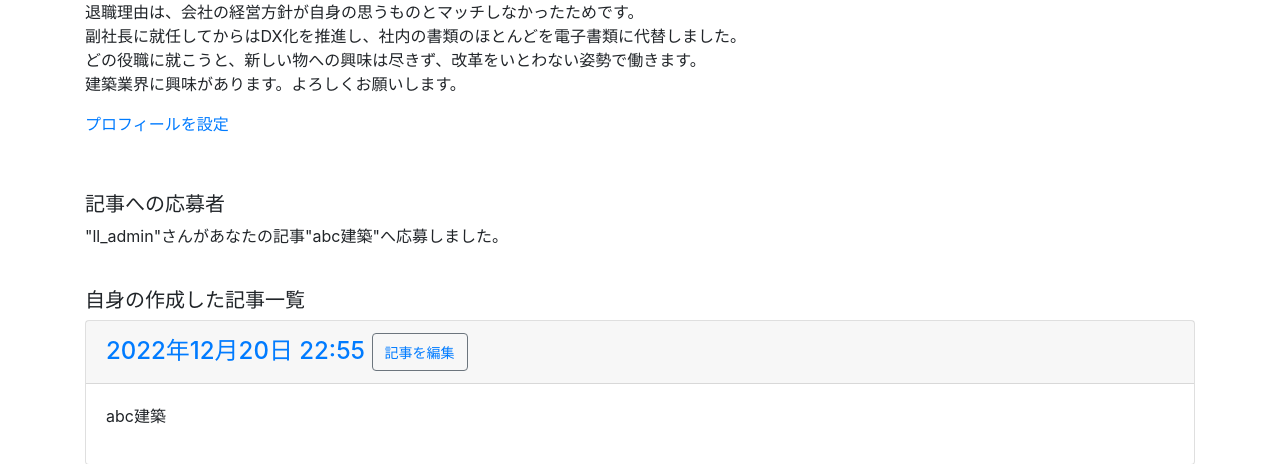
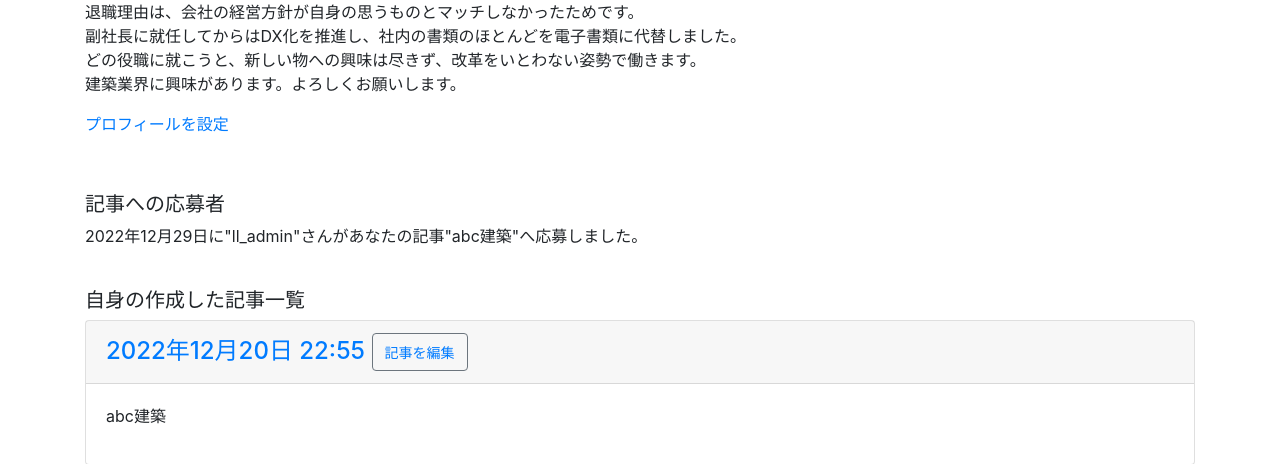
Before and after one commit to 19276YamamotoKeisuke/learning_log, a Django app: page /my_page/1/ in a window 1280 px wide. Shown: the part 554-1018 px from the top of the page. Run offline with Django 4.2, Linux system fonts and the light colour scheme; a user stored in the database is signed in; data comes from the database, SQL or seed files in the repository; both versions use the stored data as it was after the commit; parts of the project's set-up code (start-up, migrations or seed data) failed here and were passed over; some libraries are stand-ins or nearby versions.

Commit message:
date_added追加
my_pageで応募日時を閲覧できるように
次は応募確認画面からユーザー情報が閲覧できるようにしたい
→other_page的な
ユーザープロフィールに画像は設定するか？

```diff
--- a/learning_logs/models.py
+++ b/learning_logs/models.py
@@ -57,4 +57,4 @@ class Profile(models.Model):
 
     def __str__(self):
         """モデルの文字列表現を返す"""
-        return self.user
+        return self.family_name
--- a/learning_logs/templates/learning_logs/my_page.html
+++ b/learning_logs/templates/learning_logs/my_page.html
@@ -31,7 +31,7 @@
 <p>
 <h5>記事への応募者</h5>
 {% for apply in applys %}
-    <a>"{{ apply.applicant_id }}"さんがあなたの記事"{{ apply.entry_id }}"へ応募しました。</a><br>
+    <a>{{ apply.date_added }}に"{{ apply.applicant_id }}"さんがあなたの記事"{{ apply.entry_id }}"へ応募しました。</a><br>
 {% endfor %}
 </p>
 <br>
```
Also changed, not shown: db.sqlite3, learning_logs/migrations/0023_apply_date_added.py (added).
